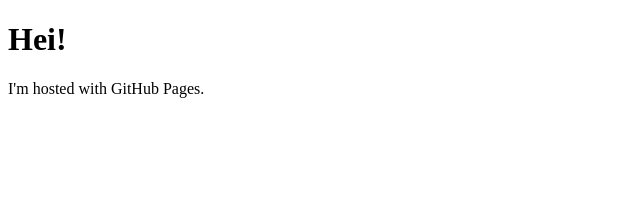
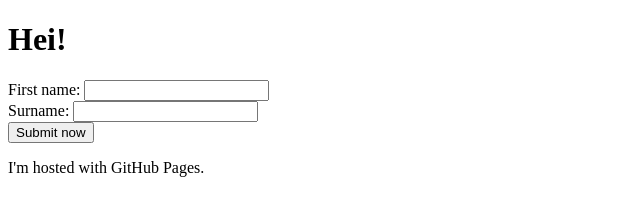
Before and after one commit to andersmartinsen/andersmartinsen.github.io, a plain HTML site: page index.html in a window 1280 px wide. Shown: the whole page, without its empty margins (0-640 px from the left). Drawn offline with Linux system fonts and the light colour scheme.

Commit message:
Kobla til heroku

```diff
--- a/index.html
+++ b/index.html
@@ -2,6 +2,12 @@
 <html>
 <body>
 <h1>Hei!</h1>
+<form action="https://faggruppevalg.herokuapp.com/fasit" method="post">
+        First name: <input type="text" name="firstname" /> <br />
+        Surname: <input type="text" name="surname" /><br />
+        <input type="submit" value="Submit now" />
+</form>
+
 <p>I'm hosted with GitHub Pages.</p>
 </body>
 </html>
```
